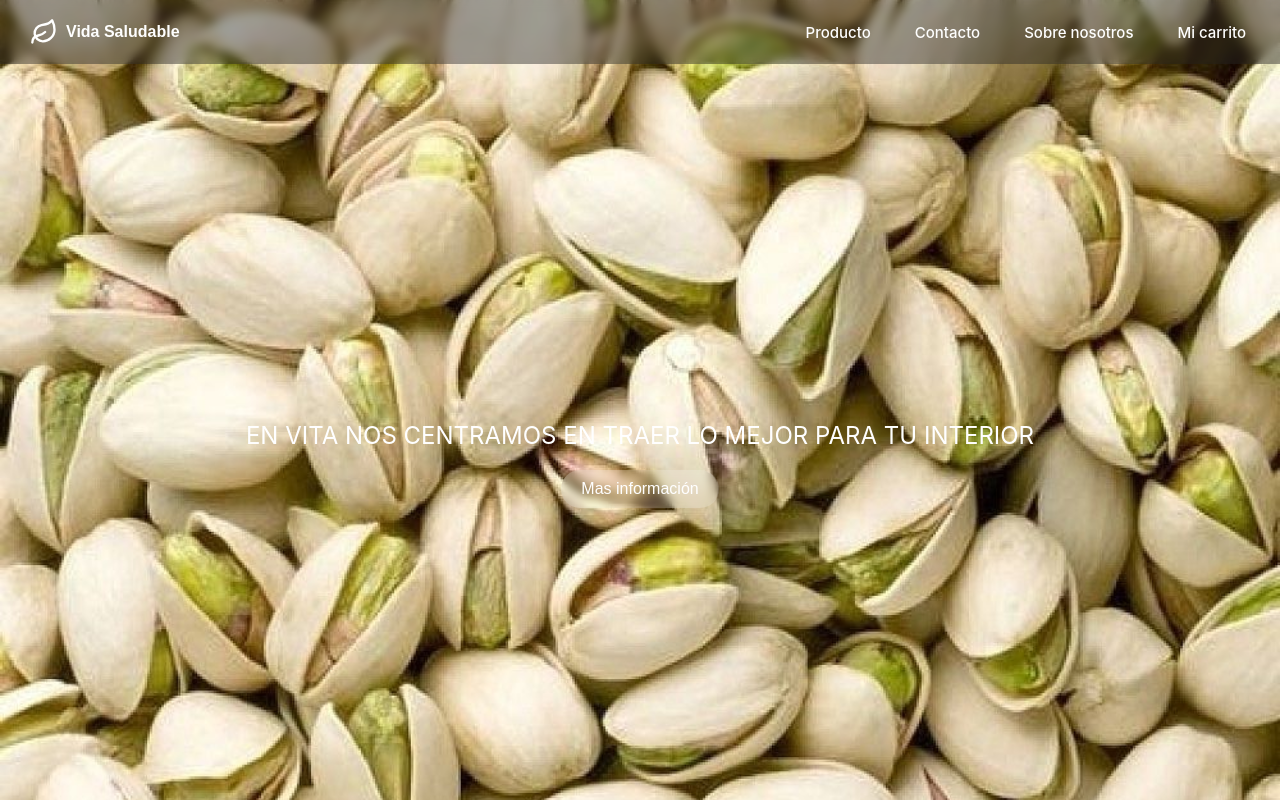
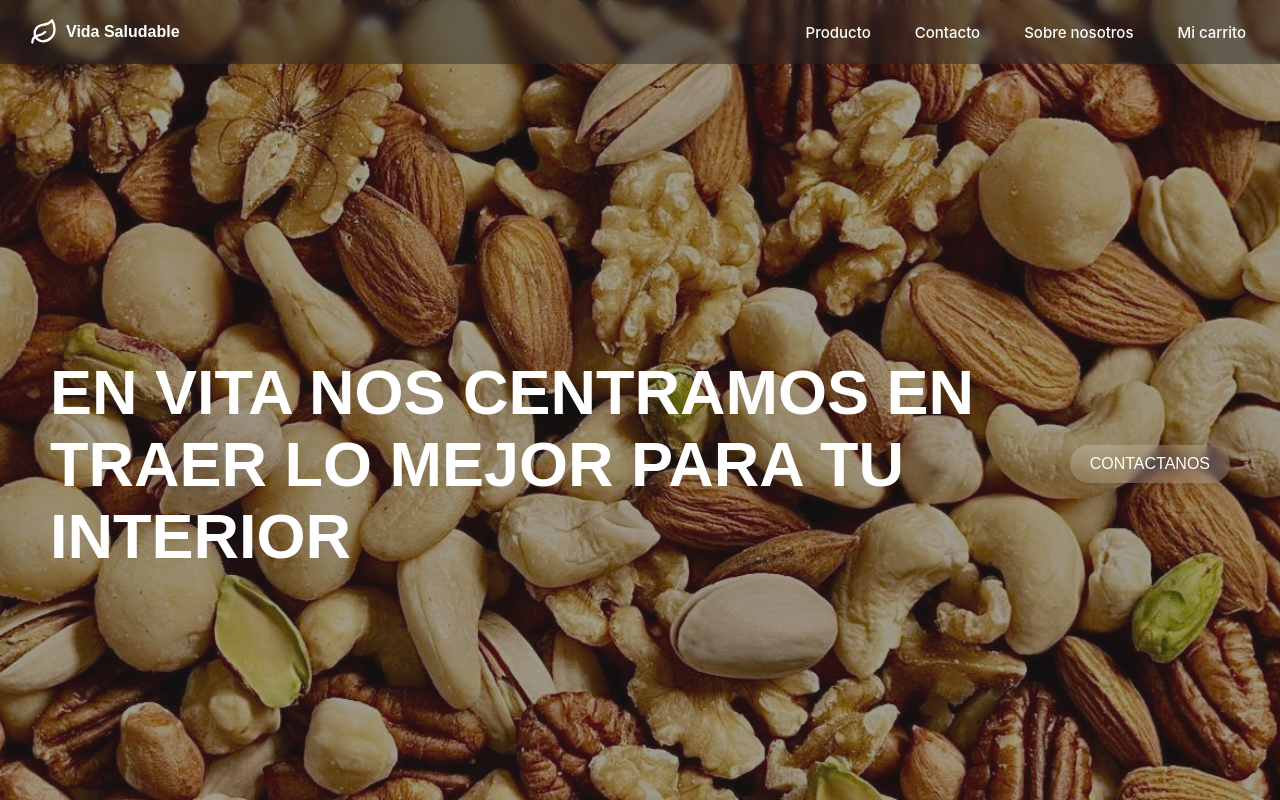
Before and after one commit to sbrn-9/vita-store, a Next.js app in the folder vite-web/: page / in a window 1280 px wide. Built offline with nearby package versions, Linux system fonts and the light colour scheme.

Commit message:
ADD: font- background color

```diff
--- a/vite-web/src/app/globals.css
+++ b/vite-web/src/app/globals.css
@@ -24,12 +24,6 @@ body {
     Ubuntu, Cantarell, 'Open Sans', 'Helvetica Neue', sans-serif;
   -webkit-font-smoothing: antialiased;
   -moz-osx-font-smoothing: grayscale;
-    background-image: url('/header-image.jpg'); /* 1. Define la imagen de fondo */
-    background-size: cover;               /* 2. Escala la imagen para cubrir todo el área */
-    background-repeat: no-repeat;         /* 3. Evita que la imagen se repita */
-    background-position: center;          /* 4. Centra la imagen */
-    background-attachment: fixed;         /* (Opcional) Mantiene la imagen fija al hacer scroll */
-    height: 100vh;
 
 }
 
--- a/vite-web/src/app/page.tsx
+++ b/vite-web/src/app/page.tsx
@@ -7,7 +7,6 @@ import { Navbar } from '../components/navbar';
 export default function Home() {
   return (
     <>
-    <Navbar />
     <Header />
 
     </>
--- a/vite-web/src/components/css/header.module.css
+++ b/vite-web/src/components/css/header.module.css
@@ -1,23 +1,31 @@
 .container {
-  position: relative;
+  background:
+    linear-gradient(rgba(36, 34, 34, 0.44), rgba(36, 34, 34, 0.44)),
+    url('/header.jpg'); /*se aplica un filtro de color por encima de la imagen*/
+  background-size: cover;
+  background-repeat: no-repeat;
+  background-position: center;
+  background-attachment: fixed;
   height: 100vh;
+}
+
+
+.TextContainer {
   display: flex;
-  flex-direction: column;
+  flex-direction: wrap;
+  align-items: center;
   justify-content: center;
-  align-items: center;
-   background-image: url('/header-image.jpg'); /* 1. Define la imagen de fondo */
-    background-size: cover;               /* 2. Escala la imagen para cubrir todo el área */
-    background-repeat: no-repeat;         /* 3. Evita que la imagen se repita */
-    background-position: center;          /* 4. Centra la imagen */
-    background-attachment: fixed;         /* (Opcional) Mantiene la imagen fija al hacer scroll */
-    height: 100vh;
+  height: 100%;
+  gap: 10px;
+  margin: 0 50px 0 50px;
 }
 
 .title {
+  font-family: Raleaway, sans-serif;
   color: #fff;
-  font-size: 24px;
-  text-align: center;
-  margin-bottom: 20px;
+  font-size: 63px;
+  font-weight: bold;
+  text-align: left;
 }
 
 .button {
--- a/vite-web/src/components/header.tsx
+++ b/vite-web/src/components/header.tsx
@@ -12,10 +12,13 @@ export function Header() {
     <header >
 
       <Group className= {styles.container}>
+        <Navbar />
 
+
+        <Group className={styles.TextContainer}>
         <Text className={styles.title}>EN VITA NOS CENTRAMOS EN TRAER LO MEJOR PARA TU INTERIOR</Text>
-        <Button className={styles.button}>Mas información</Button>
-
+        <Button className={styles.button}>CONTACTANOS</Button>
+        </Group>
       </Group>
 
     </header>
```
Also changed, not shown: vite-web/public/header.jpg (added).
